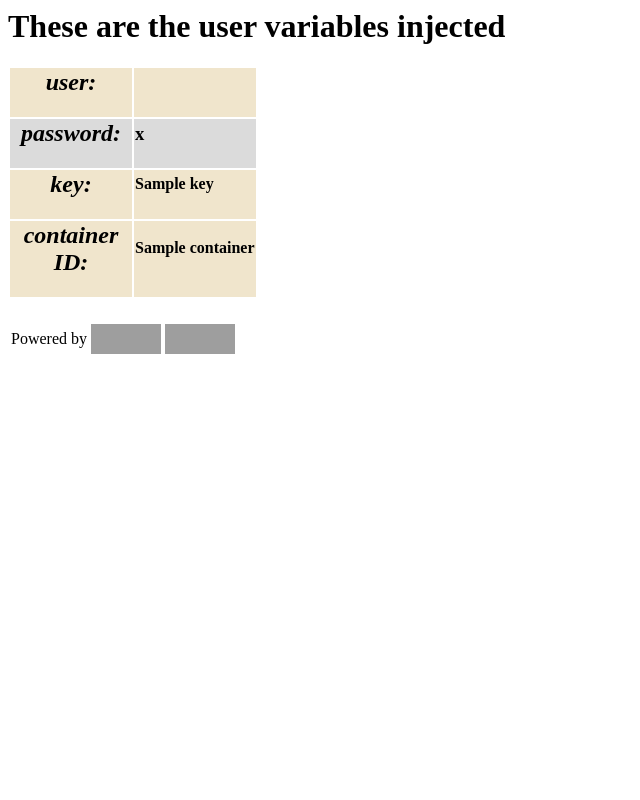
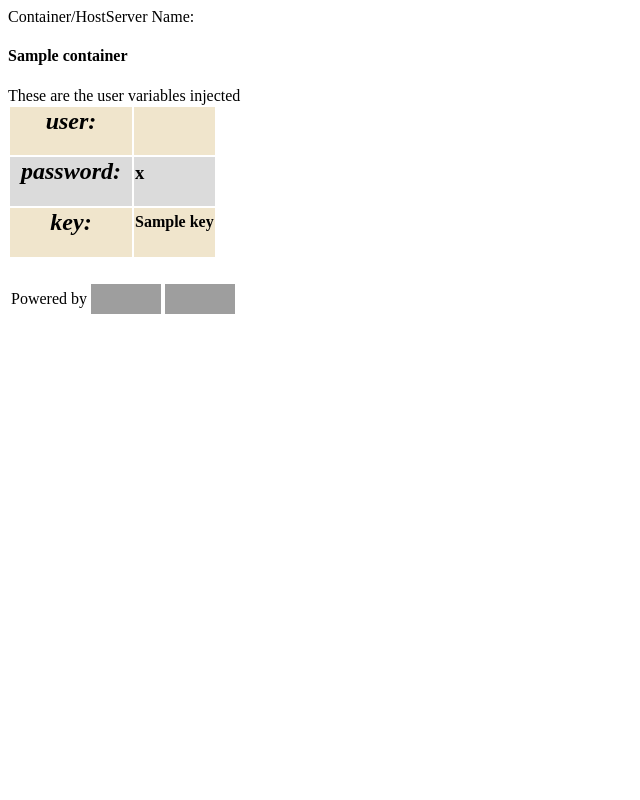
Before and after one commit to vikomall/solum-python-sample-app, a Python web app: template templates/index.html in a window 1280 px wide. Shown: the whole page, without its empty margins (0-640 px from the left). Run offline with Jinja, Linux system fonts and the light colour scheme; the template is opened without the code that fills it: most values are stand-ins (such as "Sample title", 1, 10 or a date in 2020); grey boxes are pictures that could not be loaded.

Commit message:
Update index.html

```diff
--- a/templates/index.html
+++ b/templates/index.html
@@ -1,3 +1,5 @@
+
+<h5></h5>Container/HostServer Name:</h5> <h4>{{ container }}</h4
 <h1>These are the user variables injected</h1>
 
 <table>
@@ -13,10 +15,6 @@
     <td bgcolor="#F0E5CC" align="center"><h2><i>key:</i></h2></td>
     <td bgcolor="#F0E5CC"><h4>{{ key }}</h4></td>
   </tr>
-    <tr>
-    <td bgcolor="#F0E5CC" align="center"><h2><i>container ID:</i></h2></td>
-    <td bgcolor="#F0E5CC"><h4>{{ container }}</h4></td>
-  </tr>
 </table>
 
 <table>
```
